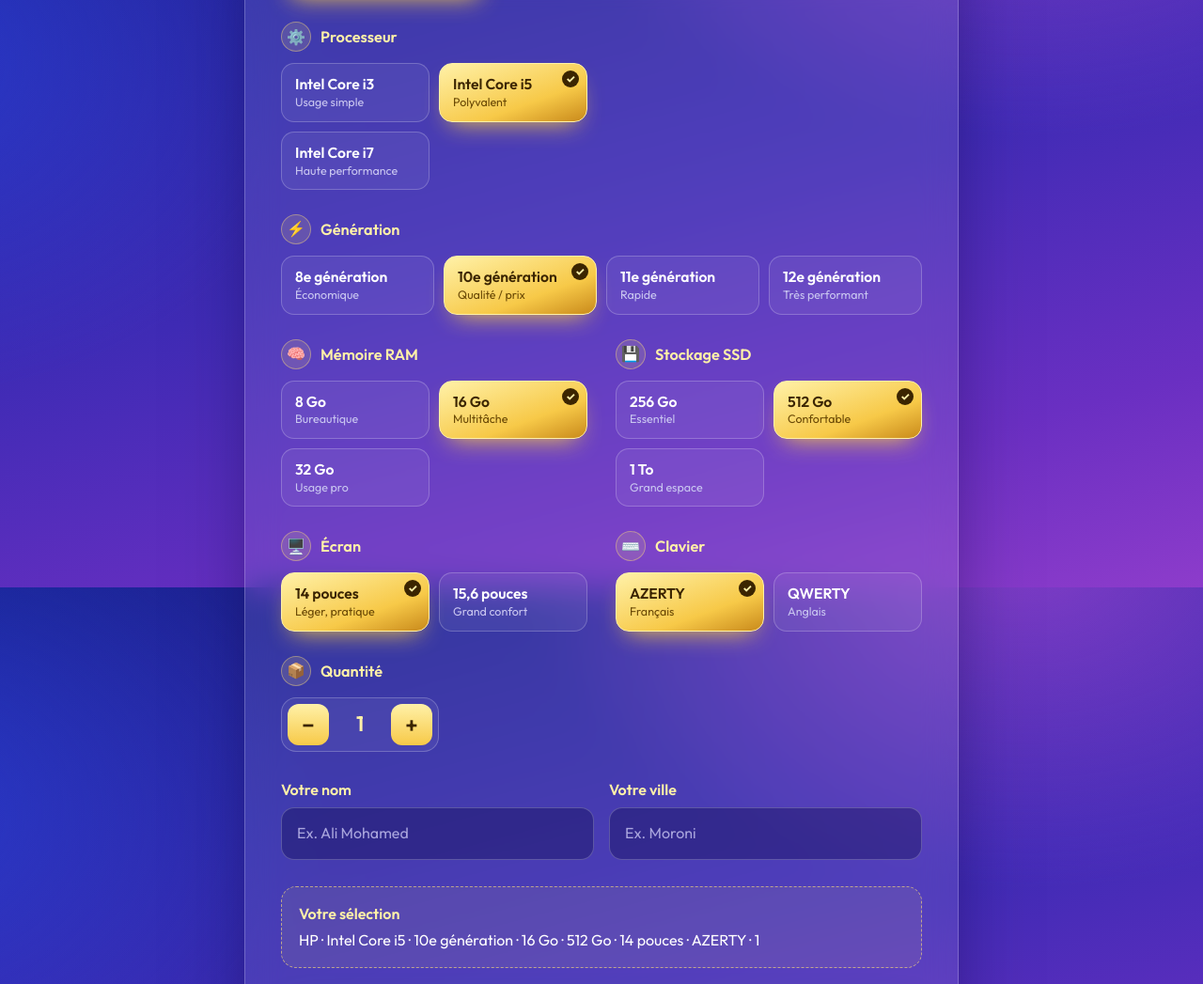
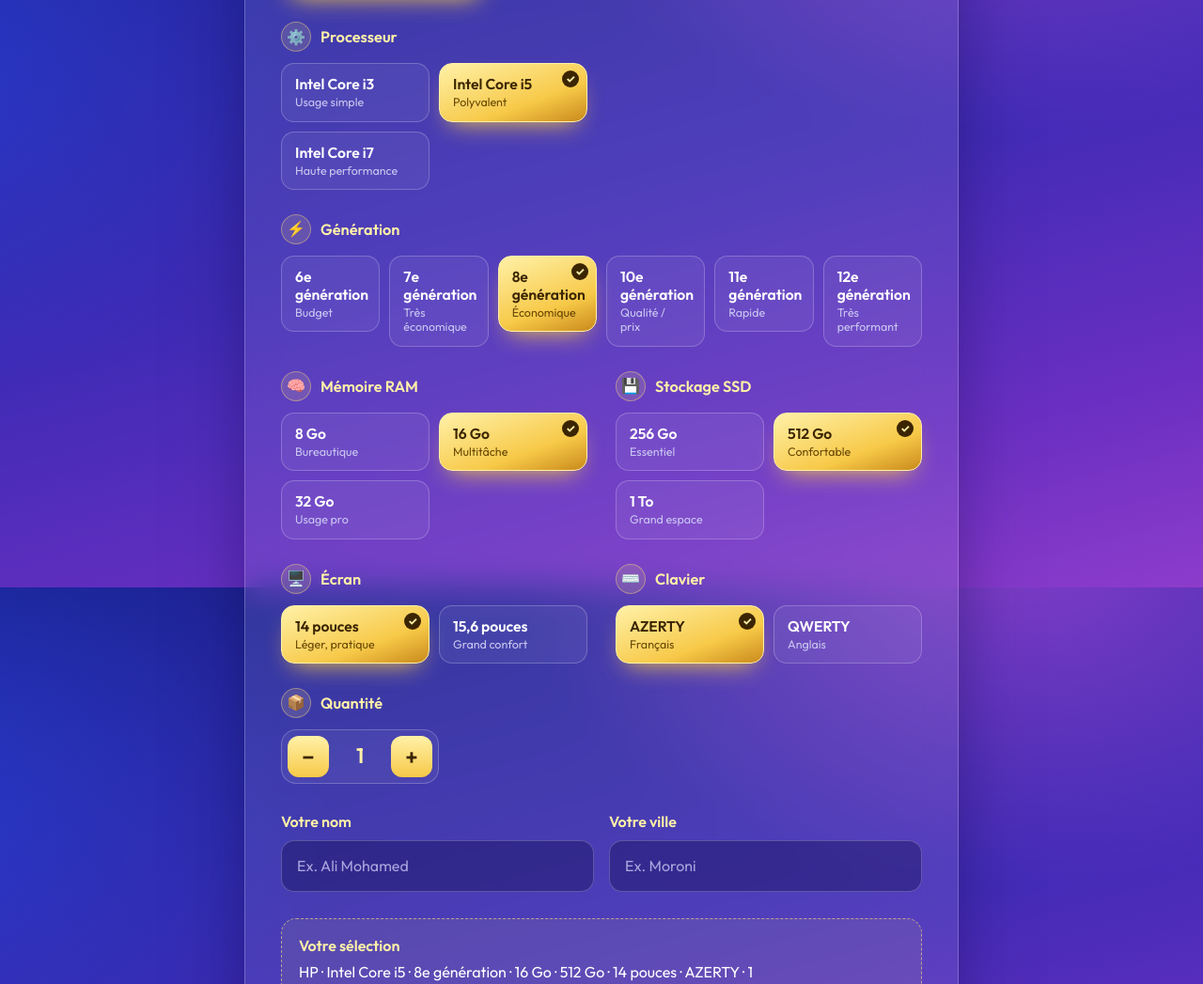
Before and after one commit to Nasfata/comores-ordinateur, a plain HTML site: page index.html in a window 1280 px wide. Shown: the part 975-2022 px from the top of the page at 94% size. Drawn offline with Linux system fonts and the light colour scheme.

Commit message:
Ajout 6e et 7e génération

```diff
--- a/index.html
+++ b/index.html
@@ -171,7 +171,9 @@ const OPTIONS = [
     { v: "Intel Core i3", hint: "Usage simple" },
     { v: "Intel Core i5", hint: "Polyvalent" },
     { v: "Intel Core i7", hint: "Haute performance" } ] },
-  { key: "generation", icon: "⚡", label: "Génération", def: "10e génération", wide: true, choices: [
+    { key: "generation", icon: "⚡", label: "Génération", def: "8e génération", wide: true, choices: [
+    { v: "6e génération",  hint: "Budget" },
+    { v: "7e génération",  hint: "Très économique" },
     { v: "8e génération",  hint: "Économique" },
     { v: "10e génération", hint: "Qualité / prix" },
     { v: "11e génération", hint: "Rapide" },
```
